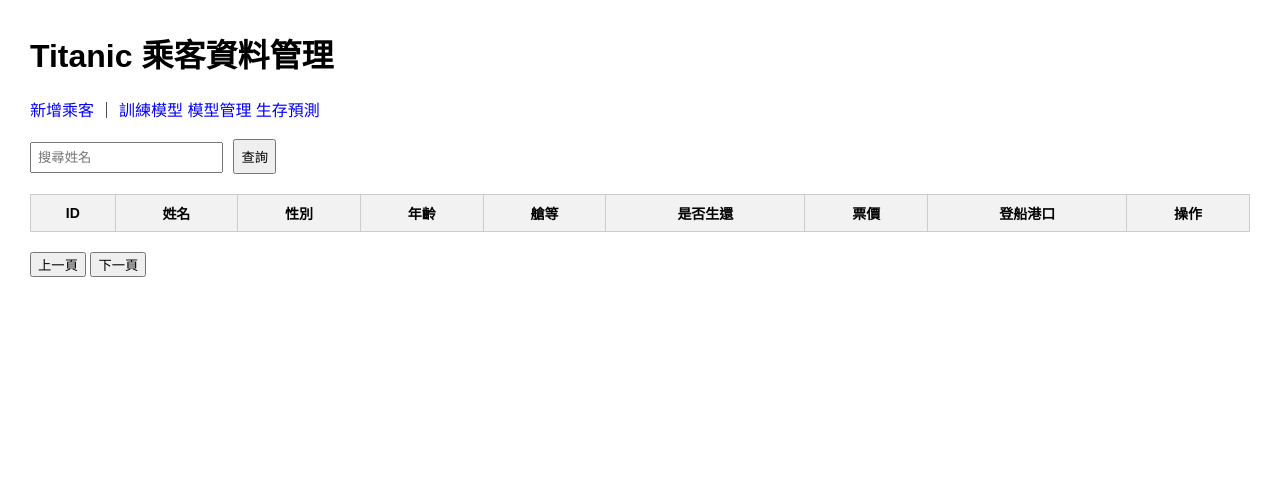
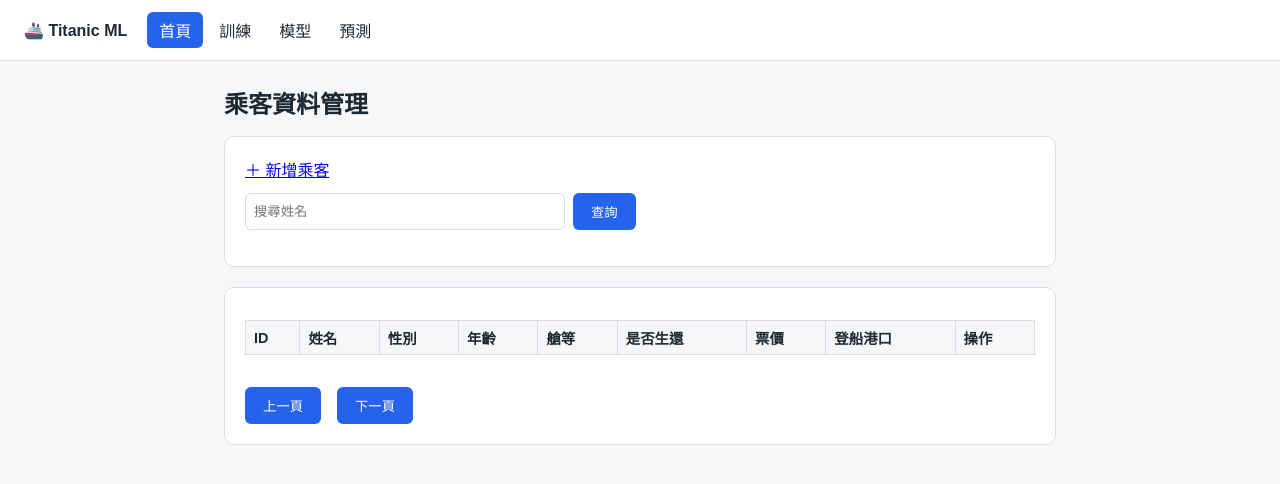
Before and after one commit to ychsieh725/titanic_restful_project, a Flask app: page / in a window 1280 px wide. Shown: the top 484 px of the page. Run offline with Flask 3, Linux system fonts and the light colour scheme; data that the repository does not hold is empty.

Commit message:
refactor(web): unify home page styling with ML pages via base.html
WHY:
首頁（CRUD）原本自帶一套 inline 樣式與導覽方式，與訓練/模型/預測頁（皆 extends
base.html）視覺不一致：字體、配色、卡片、導覽列各走各的，切換頁面有割裂感。

WHAT:
- index.html 改為 extends base.html，內容拆進 content/scripts 區塊，沿用共用的
  導覽列、card、配色與表格樣式；移除與導覽列重複的 ML 連結（導覽列已涵蓋）。
- base.html 導覽列「首頁」加 active 高亮；新增 `td button` 樣式（去除版面用上邊距、
  縮小內距），首頁與模型頁的表格內按鈕共用（DRY）。
- app.py 首頁路由傳入 active_page="home" 以高亮當前頁。
- CRUD 邏輯（搜尋/分頁/刪除 JS 與 /api/passengers 呼叫）原樣保留，僅版面調整。

IMPACT:
- 純展示層調整，無行為或 API 變更；全套 116 passed。
- 註：new.html / edit.html 仍為舊樣式，如需一併統一可後續處理。

Co-Authored-By: Claude Opus 4.8 <noreply@anthropic.com>

```diff
--- a/app.py
+++ b/app.py
@@ -43,7 +43,7 @@ def row_to_dict(row):
 # 首頁
 @app.route("/")
 def index_page():
-    return render_template("index.html")
+    return render_template("index.html", active_page="home")
 
 # 新增乘客頁面
 @app.route("/passengers/new")
--- a/templates/base.html
+++ b/templates/base.html
@@ -107,6 +107,12 @@
             cursor: not-allowed;
         }
 
+        /* 表格內的操作按鈕：去除版面用的上邊距、縮小內距 */
+        td button {
+            margin-top: 0;
+            padding: 4px 10px;
+        }
+
         table {
             width: 100%;
             border-collapse: collapse;
@@ -151,7 +157,7 @@
 <body>
     <nav>
         <span class="brand">🚢 Titanic ML</span>
-        <a href="/">首頁</a>
+        <a href="/"{% if active_page == 'home' %} class="active"{% endif %}>首頁</a>
         <a href="/ml/train"{% if active_page == 'train' %} class="active"{% endif %}>訓練</a>
         <a href="/ml/models"{% if active_page == 'models' %} class="active"{% endif %}>模型</a>
         <a href="/ml/predict"{% if active_page == 'predict' %} class="active"{% endif %}>預測</a>
--- a/templates/index.html
+++ b/templates/index.html
@@ -1,71 +1,20 @@
-<!DOCTYPE html>
-<html lang="zh-Hant">
+{% extends "base.html" %}
 
-<head>
-    <meta charset="UTF-8">
-    <title>Titanic 乘客資料管理</title>
-    <style>
-        body {
-            font-family: Arial, sans-serif;
-            margin: 30px;
-        }
+{% block title %}乘客資料管理 — Titanic ML{% endblock %}
 
-        table {
-            border-collapse: collapse;
-            width: 100%;
-            margin-top: 20px;
-        }
+{% block content %}
+<h1>乘客資料管理</h1>
 
-        th,
-        td {
-            border: 1px solid #ccc;
-            padding: 8px;
-            font-size: 14px;
-        }
-
-        th {
-            background-color: #f2f2f2;
-        }
-
-        .toolbar {
-            margin-bottom: 20px;
-        }
-
-        .toolbar input,
-        .toolbar button {
-            padding: 6px;
-            margin-right: 6px;
-        }
-
-        a {
-            text-decoration: none;
-            color: blue;
-        }
-
-        .pagination {
-            margin-top: 20px;
-        }
-    </style>
-</head>
-
-<body>
-    <h1>Titanic 乘客資料管理</h1>
-
-    <div class="toolbar">
-        <a href="/passengers/new">新增乘客</a>
-        ｜
-        <a href="/ml/train">訓練模型</a>
-        <a href="/ml/models">模型管理</a>
-        <a href="/ml/predict">生存預測</a>
-        <br><br>
-
-        <input type="text" id="searchInput" placeholder="搜尋姓名">
-
-        <button onclick="loadPassengers(1)">查詢</button>
+<div class="card">
+    <a href="/passengers/new">＋ 新增乘客</a>
+    <div style="display:flex; gap:8px; margin-top:12px;">
+        <input type="text" id="searchInput" placeholder="搜尋姓名" style="margin-top:0;">
+        <button type="button" onclick="loadPassengers(1)" style="margin-top:0;">查詢</button>
+    </div>
+    <p id="summary" class="muted"></p>
 </div>
 
-    <div id="summary"></div>
-
+<div class="card">
     <table>
         <thead>
             <tr>
@@ -83,12 +32,15 @@
         <tbody id="passengerTableBody"></tbody>
     </table>
 
-    <div class="pagination">
-        <button onclick="prevPage()">上一頁</button>
-        <span id="pageInfo"></span>
-        <button onclick="nextPage()">下一頁</button>
+    <div class="pagination" style="display:flex; gap:8px; align-items:center; margin-top:16px;">
+        <button type="button" onclick="prevPage()">上一頁</button>
+        <span id="pageInfo" class="muted"></span>
+        <button type="button" onclick="nextPage()">下一頁</button>
     </div>
+</div>
+{% endblock %}
 
+{% block scripts %}
 <script>
     // 定義全域變數 currentPage、perPage 和 total，
     // 分別用來記錄目前的頁碼、每頁顯示的資料筆數，以及資料的總筆數。
@@ -230,6 +182,4 @@
     // 頁面載入完成後，會自動載入第一頁的資料
     loadPassengers();
 </script>
-</body>
-
-</html>
+{% endblock %}
```
Lines whose indentation alone changed are shown as unchanged.
